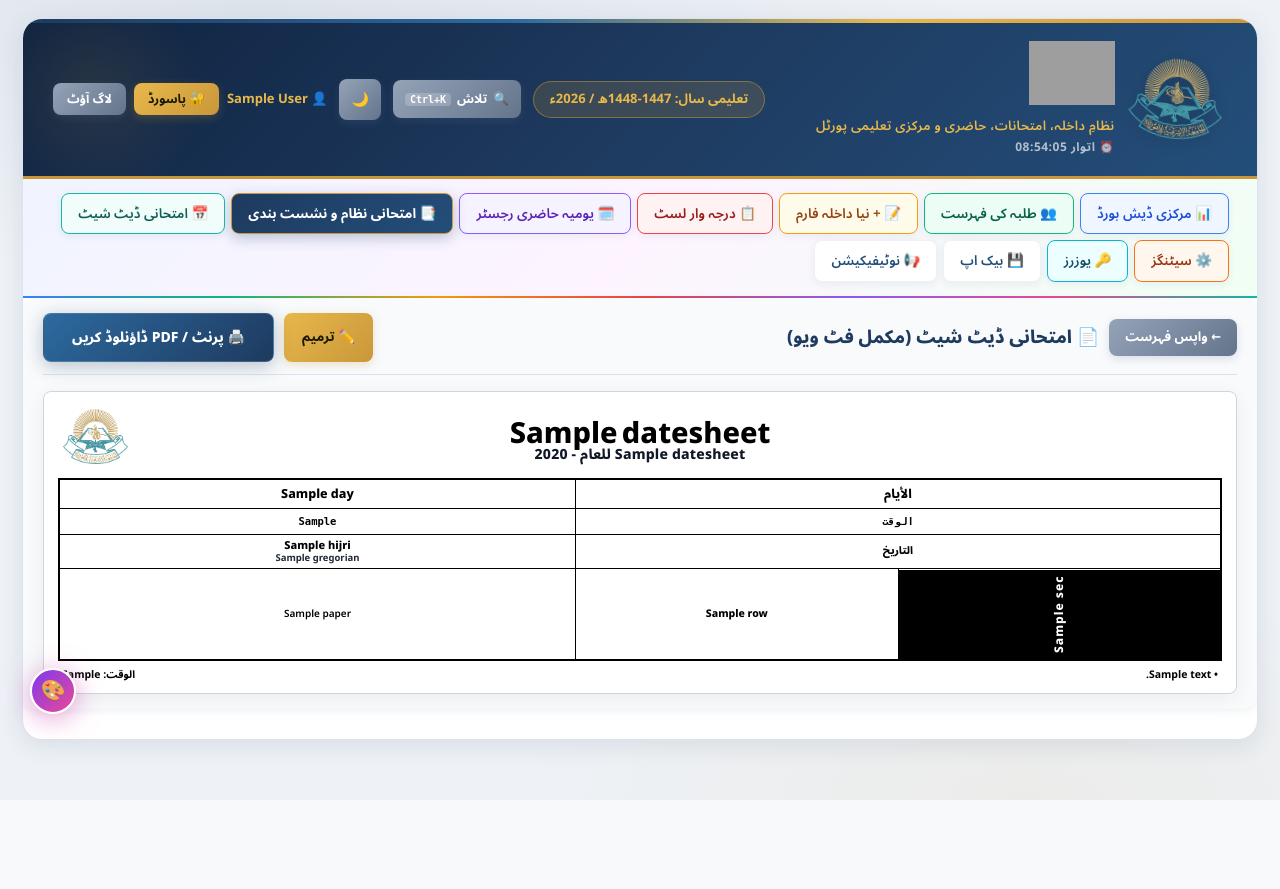
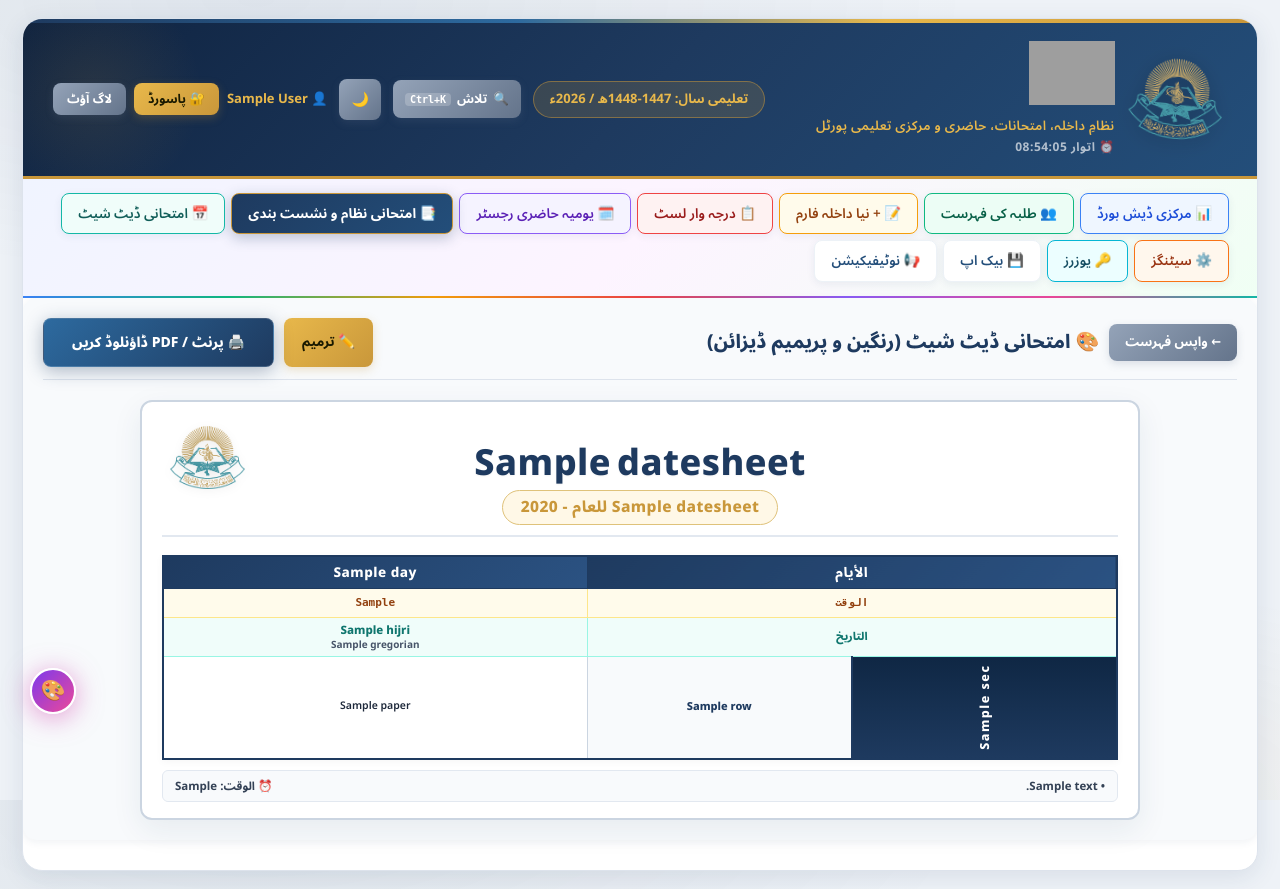
Before and after one commit to majid-7557472/mudrsa-managment, a Flask app: template templates/view_datesheet.html in a window 1280 px wide. Before the commit the page ends 800 px from the top, so only its background shows below. Run offline with Flask 3, Linux system fonts and the light colour scheme; the visitor is signed in with stand-in values (Sample User, id 1); the template is opened without the code that fills it: most values are stand-ins (such as "Sample title", 1, 10 or a date in 2020); data that the repository does not hold is empty; some web fonts are replaced; grey boxes are pictures that could not be loaded.

Commit message:
Add colorful styling and fix header text spacing for crystal-clear date sheet display

```diff
--- a/templates/view_datesheet.html
+++ b/templates/view_datesheet.html
@@ -1,17 +1,17 @@
 {% extends "base.html" %}
-{% block title %}{{ datesheet['title'] }} - باضابطہ امتحانی ڈیٹ شیٹ{% endblock %}
+{% block title %}{{ datesheet['title'] }} - رنگین و خوبصورت ڈیٹ شیٹ{% endblock %}
 {% set active_page = 'exams' %}
 
 {% block extra_head %}
 <style>
     @page {
         size: A4 portrait;
-        margin: 5mm 5mm 5mm 5mm;
+        margin: 5mm 6mm;
     }
 
     .datesheet-outer-box {
         background: var(--bg-surface, #f8fafc);
-        padding: 15px 20px;
+        padding: 20px;
         border-radius: var(--r-md);
         box-shadow: var(--shadow-sm);
         margin-bottom: 30px;
@@ -23,171 +23,227 @@
         align-items: center;
         flex-wrap: wrap;
         gap: 12px;
-        margin-bottom: 16px;
+        margin-bottom: 20px;
         padding-bottom: 12px;
         border-bottom: 1.5px solid var(--border);
     }
 
-    /* پرنٹ ایبل ایریا - 100% اسکرین اور صفحے پر مکمل فٹ */
+    /* پرنٹ ایبل ایریا - رنگین، دیدہ زیب اور مکمل فٹ */
     .printable-datesheet {
         background: #ffffff !important;
         width: 100%;
-        max-width: 100%;
+        max-width: 1000px;
         margin: 0 auto;
-        color: #000000 !important;
+        color: #1e293b !important;
         direction: rtl !important;
         font-family: 'Noto Sans Arabic', 'Segoe UI', Tahoma, sans-serif !important;
-        padding: 10px 14px;
-        border: 1px solid #d1d5db;
-        border-radius: 8px;
-        box-shadow: 0 4px 20px rgba(0,0,0,0.06);
+        padding: 16px 20px;
+        border: 2px solid #cbd5e1;
+        border-radius: 12px;
+        box-shadow: 0 10px 30px rgba(30,58,95,0.08);
     }
 
-    /* ٹاپ ہیڈر */
+    /* ٹاپ ہیڈر - مناسب فاصلے کے ساتھ */
     .ds-top-header {
         position: relative;
         text-align: center;
-        margin-bottom: 8px;
-        padding: 4px 60px;
+        margin-bottom: 18px;
+        padding: 6px 70px 10px 70px;
+        border-bottom: 2px solid #e2e8f0;
     }
     .ds-logo-top {
         position: absolute;
         top: 2px;
-        left: 5px;
-        width: 65px;
-        height: 65px;
+        left: 8px;
+        width: 75px;
+        height: 75px;
         object-fit: contain;
+        filter: drop-shadow(0 2px 4px rgba(0,0,0,0.1));
     }
     .ds-main-heading {
         font-family: 'Noto Nastaliq Urdu', 'Noto Sans Arabic', serif;
-        font-size: 29px;
+        font-size: 36px;
         font-weight: 800;
-        color: #000000 !important;
-        margin: 0;
-        line-height: 1.25;
+        color: #1e3a5f !important;
+        margin: 0 0 12px 0; /* الفاظ کے ٹکراؤ کے خاتمے کے لیے مناسب فاصلہ */
+        line-height: 1.5;
+        letter-spacing: 0.5px;
+        text-shadow: 0 1px 2px rgba(0,0,0,0.05);
     }
     .ds-sub-heading {
-        font-size: 14px;
+        font-size: 15.5px;
         font-weight: 800;
-        color: #111827 !important;
-        margin: 2px 0 0;
-        letter-spacing: 0.2px;
+        color: #c9973a !important; /* گولڈن رنگ */
+        margin: 0;
+        letter-spacing: 0.4px;
+        display: inline-block;
+        background: #fff8e7;
+        padding: 4px 18px;
+        border-radius: 20px;
+        border: 1px solid #dfc27a;
     }
 
-    /* باقاعدہ مین ٹیبل - 100% فٹنگ فکسڈ کالمز کے ساتھ */
+    /* رنگین و شاندار مین ٹیبل */
     table.ds-main-table {
         width: 100% !important;
         border-collapse: collapse !important;
-        border: 2px solid #000000 !important;
+        border: 2px solid #1e3a5f !important;
         direction: rtl !important;
         table-layout: fixed !important;
         margin: 0 auto !important;
         background: #ffffff !important;
+        box-shadow: 0 2px 8px rgba(0,0,0,0.04);
     }
 
     table.ds-main-table th,
     table.ds-main-table td {
-        border: 1.2px solid #000000 !important;
-        padding: 4px 2px !important;
+        border: 1.5px solid #cbd5e1 !important;
+        padding: 5px 3px !important;
         text-align: center !important;
         vertical-align: middle !important;
         word-wrap: break-word !important;
         overflow-wrap: break-word !important;
-        color: #000000 !important;
-        background: #ffffff !important;
         box-sizing: border-box !important;
     }
 
-    /* ہیڈر روز */
+    /* رو 1: ایام کا رنگین ہیڈر */
     table.ds-main-table th.ds-th-days {
-        background: #ffffff !important;
-        font-size: 12.5px !important;
+        background: linear-gradient(135deg, #1e3a5f 0%, #2b5282 100%) !important;
+        font-size: 13.5px !important;
         font-weight: 800 !important;
-        color: #000000 !important;
-        height: 26px !important;
+        color: #ffffff !important;
+        height: 32px !important;
+        border-color: #1e3a5f !important;
+        letter-spacing: 0.5px;
     }
+
+    /* رو 2: اوقات کا گولڈن ہیڈر */
     table.ds-main-table th.ds-th-time {
-        background: #ffffff !important;
-        font-size: 10.5px !important;
+        background: #fffbeb !important;
+        font-size: 11px !important;
         font-weight: 800 !important;
         direction: ltr !important;
         font-family: monospace !important;
-        color: #000000 !important;
-        height: 20px !important;
+        color: #92400e !important;
+        height: 24px !important;
+        border-color: #fde68a !important;
     }
+
+    /* رو 3: تواریخ کا فیروزی/نیلا ہیڈر */
     table.ds-main-table th.ds-th-date {
-        background: #ffffff !important;
-        font-size: 10.5px !important;
+        background: #f0fdfa !important;
+        font-size: 11px !important;
         font-weight: 800 !important;
-        color: #000000 !important;
-        height: 34px !important;
-        line-height: 1.2 !important;
+        color: #0f766e !important;
+        height: 38px !important;
+        line-height: 1.3 !important;
+        border-color: #99f6e4 !important;
     }
     .hijri-txt {
         font-weight: 800 !important;
-        font-size: 11px !important;
-        color: #000000 !important;
+        font-size: 11.5px !important;
+        color: #0f766e !important;
     }
     .greg-txt {
-        font-size: 9.5px !important;
-        color: #1f2937 !important;
+        font-size: 10px !important;
+        color: #475569 !important;
         font-weight: 700 !important;
     }
 
-    /* دائیں طرف بلیک سیکشن کالم (المرحلہ) - 4% */
+    /* سیکشنز کے خوبصورت رنگین کالمز (المرحلہ) */
     table.ds-main-table td.sec-col {
-        background-color: #000000 !important;
         color: #ffffff !important;
         font-weight: 800 !important;
-        font-size: 12px !important;
-        width: 3.5% !important;
+        font-size: 12.5px !important;
+        width: 3.8% !important;
         writing-mode: vertical-rl !important;
         transform: rotate(180deg) !important;
-        padding: 6px 1px !important;
-        letter-spacing: 1px !important;
-        text-align: center !important;
-        vertical-align: middle !important;
+        padding: 8px 2px !important;
+        letter-spacing: 1.5px;
+        text-align: center;
+        vertical-align: middle;
+        border-left: 2px solid #1e3a5f !important;
     }
 
-    /* کلاس کالم (الصف / المرحلة) - 16.5% */
+    /* مختلف مراحل کے دلکش رنگ */
+    .sec-color-0 { background: linear-gradient(180deg, #1e3a5f 0%, #0f2744 100%) !important; } /* العالیہ - رائل بلیو */
+    .sec-color-1 { background: linear-gradient(180deg, #0d7c5f 0%, #064e3b 100%) !important; } /* ثانویہ خاصہ - زمردی سبز */
+    .sec-color-2 { background: linear-gradient(180deg, #c9973a 0%, #854d0e 100%) !important; } /* ثانویہ عامہ - سنہری عنبر */
+    .sec-color-3 { background: linear-gradient(180deg, #7c3aed 0%, #5b21b6 100%) !important; } /* التجوید - ارغوانی جامنی */
+    .sec-color-4 { background: linear-gradient(180deg, #b91c1c 0%, #7f1d1d 100%) !important; } /* تخصص - یاقوتی سرخ */
+    .sec-color-5 { background: linear-gradient(180deg, #0284c7 0%, #0369a1 100%) !important; } /* المعهد - سمندری نیلا */
+
+    /* کلاس کالم (الصف / المرحلة) */
     table.ds-main-table td.cls-col {
-        background-color: #ffffff !important;
+        background-color: #f8fafc !important;
         font-weight: 800 !important;
-        font-size: 10.5px !important;
-        color: #000000 !important;
-        width: 16.5% !important;
+        font-size: 11px !important;
+        color: #1e3a5f !important;
+        width: 16.2% !important;
         text-align: center !important;
-        line-height: 1.2 !important;
-        padding: 3px 2px !important;
+        line-height: 1.25 !important;
+        padding: 4px 3px !important;
+        border-right: 1.5px solid #cbd5e1 !important;
     }
 
-    /* کتاب و پرچہ کے 5 کالمز (16% ہر ایک) */
+    /* کتاب و پرچہ کے رنگین سیلز */
     table.ds-main-table td.paper-col {
         background-color: #ffffff !important;
-        font-size: 10px !important;
+        font-size: 10.5px !important;
         font-weight: 600 !important;
-        color: #000000 !important;
-        line-height: 1.25 !important;
-        padding: 3px 2px !important;
+        color: #1e293b !important;
+        line-height: 1.3 !important;
+        padding: 4px 3px !important;
         width: 16% !important;
+        transition: background-color 0.2s;
     }
-    .badge-copy {
-        display: inline-block;
+    table.ds-main-table tr:hover td.paper-col {
+        background-color: #f0fdf4 !important; /* ماؤس لانے پر ہلکا سبز اثر */
+    }
+
+    /* جوابی کاپیوں کے خوبصورت رنگین بیجز */
+    .badge-copy-1 {
+        display: inline-flex;
+        align-items: center;
+        justify-content: center;
+        background: #e0f2fe;
+        color: #0284c7;
+        border: 1px solid #7dd3fc;
+        border-radius: 50%;
+        width: 17px;
+        height: 17px;
+        font-size: 11px;
+        font-weight: 800;
+        margin-right: 2px;
+    }
+    .badge-copy-2 {
+        display: inline-flex;
+        align-items: center;
+        justify-content: center;
+        background: #fef3c7;
+        color: #d97706;
+        border: 1px solid #fcd34d;
+        border-radius: 50%;
+        width: 17px;
+        height: 17px;
         font-size: 11px;
         font-weight: 800;
         margin-right: 2px;
     }
 
-    /* فوٹر */
+    /* فوٹر وضاحتی نوٹ */
     .ds-footer {
         display: flex;
         justify-content: space-between;
         align-items: center;
-        margin-top: 6px;
-        font-size: 10.5px;
+        margin-top: 10px;
+        font-size: 11.5px;
         font-weight: 700;
-        color: #000000 !important;
-        padding: 0 4px;
+        color: #334155 !important;
+        padding: 6px 12px;
+        background: #f8fafc;
+        border-radius: 6px;
+        border: 1px solid #e2e8f0;
     }
 
     @media print {
@@ -219,14 +275,29 @@
             box-shadow: none !important;
             padding: 0 !important;
         }
-        table.ds-main-table td.sec-col {
-            background-color: #000000 !important;
+        table.ds-main-table th.ds-th-days {
+            background: #1e3a5f !important;
             color: #ffffff !important;
             -webkit-print-color-adjust: exact !important;
             print-color-adjust: exact !important;
         }
-        table.ds-main-table th, table.ds-main-table td {
-            border-color: #000000 !important;
+        table.ds-main-table th.ds-th-time {
+            background: #fffbeb !important;
+            color: #92400e !important;
+            -webkit-print-color-adjust: exact !important;
+            print-color-adjust: exact !important;
+        }
+        table.ds-main-table th.ds-th-date {
+            background: #f0fdfa !important;
+            color: #0f766e !important;
+            -webkit-print-color-adjust: exact !important;
+            print-color-adjust: exact !important;
+        }
+        table.ds-main-table td.sec-col {
+            -webkit-print-color-adjust: exact !important;
+            print-color-adjust: exact !important;
+        }
+        .badge-copy-1, .badge-copy-2 {
             -webkit-print-color-adjust: exact !important;
             print-color-adjust: exact !important;
         }
@@ -241,45 +312,47 @@
     <div class="datesheet-toolbar no-print">
         <div style="display: flex; align-items: center; gap: 10px;">
             <a href="{{ url_for('datesheets_list') }}" class="btn btn-muted" style="padding: 8px 16px; font-size: 13px;">← واپس فہرست</a>
-            <h3 style="font-size: 18px; font-weight: 800; color: var(--primary); margin: 0;">📄 امتحانی ڈیٹ شیٹ (مکمل فٹ ویو)</h3>
+            <h3 style="font-size: 19px; font-weight: 800; color: var(--primary); margin: 0;">🎨 امتحانی ڈیٹ شیٹ (رنگین و پریمیم ڈیزائن)</h3>
         </div>
 
         <div style="display: flex; gap: 10px;">
             <a href="{{ url_for('edit_datesheet', datesheet_id=datesheet['id']) }}" class="btn btn-gold" style="padding: 8px 18px; font-size: 13.5px; font-weight: bold;">✏️ ترمیم</a>
-            <button type="button" class="btn btn-primary" onclick="window.print()" style="padding: 9px 28px; font-size: 14px; font-weight: 800; box-shadow: 0 4px 18px rgba(30,58,95,0.3);">
+            <button type="button" class="btn btn-primary" onclick="window.print()" style="padding: 9px 28px; font-size: 14px; font-weight: 800; box-shadow: 0 4px 18px rgba(30,58,95,0.35);">
                 🖨️ پرنٹ / PDF ڈاؤنلوڈ کریں
             </button>
         </div>
     </div>
 
-    <!-- باضابطہ ڈیٹ شیٹ (100% فٹ) -->
+    <!-- باضابطہ رنگین ڈیٹ شیٹ -->
     <div class="printable-datesheet">
 
-        <!-- ہیڈر -->
+        <!-- ہیڈر (الفاظ کے ٹکراؤ کے خاتمے کے ساتھ) -->
         <div class="ds-top-header">
             <img src="{{ url_for('static', filename='logo.png') }}" class="ds-logo-top" alt="مونوگرام" onerror="this.style.display='none'">
             <h1 class="ds-main-heading">{{ datesheet['institution_name'] or 'الجامعۃ الاشرفیہ لاہور' }}</h1>
-            <div class="ds-sub-heading">{{ datesheet['title'] }} للعام - {{ datesheet['academic_year'] }}</div>
+            <div>
+                <span class="ds-sub-heading">{{ datesheet['title'] }} للعام - {{ datesheet['academic_year'] }}</span>
+            </div>
         </div>
 
-        <!-- امتحانی شیڈول ٹیبل (7 کالمز: 4% + 16% + 5x16% = 100% اسکرین پر فٹ) -->
+        <!-- امتحانی شیڈول ٹیبل -->
         <table class="ds-main-table">
             <thead>
-                <!-- رو 1: الایام -->
+                <!-- رو 1: الایام (رائل بلیو رنگ) -->
                 <tr>
                     <th class="ds-th-days" colspan="2" style="width: 20%;">الأيام</th>
                     {% for d in days %}
                         <th class="ds-th-days" style="width: 16%;">{{ d['day'] }}</th>
                     {% endfor %}
                 </tr>
-                <!-- رو 2: الوقت -->
+                <!-- رو 2: الوقت (گولڈن رنگ) -->
                 <tr>
                     <th class="ds-th-time" colspan="2">الوقت</th>
                     {% for d in days %}
                         <th class="ds-th-time">{{ datesheet['exam_timing'] }}</th>
                     {% endfor %}
                 </tr>
-                <!-- رو 3: التاریخ (ہجری + عیسوی) -->
+                <!-- رو 3: التاریخ (ہجری + عیسوی فیروزی رنگ) -->
                 <tr>
                     <th class="ds-th-date" colspan="2">التاريخ</th>
                     {% for d in days %}
@@ -291,13 +364,14 @@
                 </tr>
             </thead>
             <tbody>
-                {# درجات کی قطاریں #}
+                {# درجات کی قطاریں رنگین سیکشنز کے ساتھ #}
                 {% for sec in structured_sections %}
+                    {% set sec_idx = loop.index0 % 6 %}
                     {% for row in sec['rows'] %}
                     <tr>
-                        {# 1. دائیں طرف سیکشن کالم (صرف سیکشن کی پہلی قطار میں معہ rowspan) #}
+                        {# 1. دائیں طرف رنگین سیکشن کالم #}
                         {% if loop.first %}
-                            <td class="sec-col" rowspan="{{ sec['rows']|length }}">
+                            <td class="sec-col sec-color-{{ sec_idx }}" rowspan="{{ sec['rows']|length }}">
                                 {{ sec['section_name'] }}
                             </td>
                         {% endif %}
@@ -307,14 +381,14 @@
                             {{ row['class_name'] }}
                         </td>
 
-                        {# 3. پرچے کے خانے (السبت، الأحد، الإثنين، الثلاثاء، الأربعاء) #}
+                        {# 3. پرچے کے خانے معہ رنگین بیجز #}
                         {% for p in row['papers'] %}
                             <td class="paper-col">
                                 {{ p['subject'] }}
                                 {% if p['copies'] == 1 %}
-                                    <span class="badge-copy">❶</span>
+                                    <span class="badge-copy-1" title="ایک جوابی کاپی">❶</span>
                                 {% elif p['copies'] == 2 %}
-                                    <span class="badge-copy">❷</span>
+                                    <span class="badge-copy-2" title="دو جوابی کاپیاں">❷</span>
                                 {% endif %}
                             </td>
                         {% endfor %}
@@ -327,7 +401,7 @@
         <!-- فوٹر وضاحتی نوٹ -->
         <div class="ds-footer">
             <div>• {{ datesheet['footer_note'] }}</div>
-            <div>الوقت: {{ datesheet['exam_timing'] }}</div>
+            <div>⏰ الوقت: <strong>{{ datesheet['exam_timing'] }}</strong></div>
         </div>
 
     </div>
```
